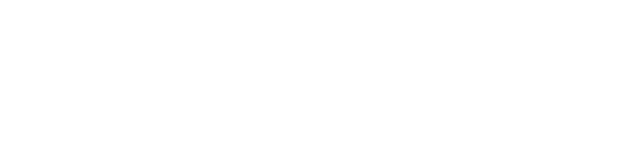
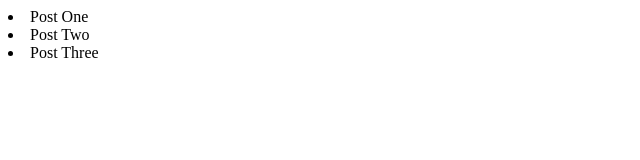
Before and after one commit to aalexis8/ajax_fundamentals, a plain HTML site: page index.html in a window 1280 px wide. Shown: the whole page, without its empty margins (0-640 px from the left). Drawn offline with Linux system fonts and the light colour scheme.

Commit message:
a simple callback demo/ explanation

```diff
--- a/app.js
+++ b/app.js
@@ -1,33 +1,46 @@
-// Working with callbacks
+const posts = [
+  { title: "Post One", body: "This is post one" },
+  { title: "Post Two", body: "This is post one" },
+];
+// synchronous -- creatpost takes 2 sec while getpost takes 1 sec
+// function createPost(post) {
+//   setTimeout(function () {
+//     posts.push(post);
+//   }, 2000);
+// }
 
-// document.querySelector(".get-jokes").addEventListener("click", getJokes);
+// function getPosts() {
+//   setTimeout(function () {
+//     let output = "";
+//     posts.forEach(function (post) {
+//       output += `<li>${post.title}</li>`;
+//     });
+//     document.body.innerHTML = output;
+//   }, 1000);
+// }
 
-// function getJokes(e) {
-//   const number = document.querySelector("input[type='number']").value;
+// createPost({ title: "Post Three", body: "This our third post" });
 
-//   const xhr = new XMLHttpRequest();
+// getPosts();
 
-//   xhr.open("GET", `http://api.icndb.com/jokes/random/${number}`, true);
+// Async with callback
+// We can pass in getPosts which will be called before the function ends
+function createPost(post, callback) {
+  setTimeout(function () {
+    posts.push(post);
+    callback();
+  }, 2000);
+}
 
-//   xhr.onload = function () {
-//     if (this.status === 200) {
-//       const response = JSON.parse(this.responseText);
+function getPosts() {
+  setTimeout(function () {
+    let output = "";
+    posts.forEach(function (post) {
+      output += `<li>${post.title}</li>`;
+    });
+    document.body.innerHTML = output;
+  }, 1000);
+}
 
-//       let output = "";
-
-//       if (response.type === "success") {
-//         response.value.forEach(function (joke) {
-//           output += `<li>${joke.joke}</li>`;
-//         });
-//       } else {
-//         output += "<li>Something went wrong</li>";
-//       }
-
-//       document.querySelector(".jokes").innerHTML = output;
-//     }
-//   };
-
-//   xhr.send();
-
-//   e.preventDefault();
-// }
+createPost({ title: "Post Three", body: "This our third post" }, getPosts);
+// A function that can be passed in and then called within the function they were passed into
--- a/index.html
+++ b/index.html
@@ -4,7 +4,7 @@
     <meta charset="UTF-8" />
     <meta name="viewport" content="width=device-width, initial-scale=1.0" />
     <meta http-equiv="X-UA-Compatible" content="ie=edge" />
-    <title>Ajax Sandbox</title>
+    <title>AJax Sandbox</title>
   </head>
   <body>
     <script src="app.js"></script>
```
